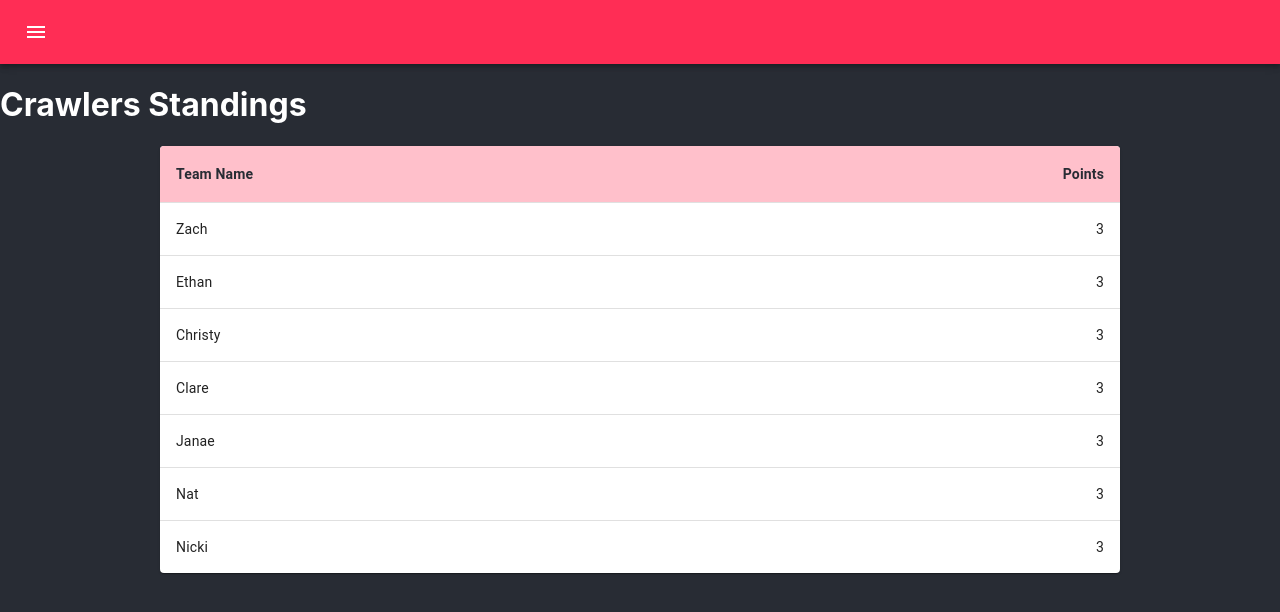
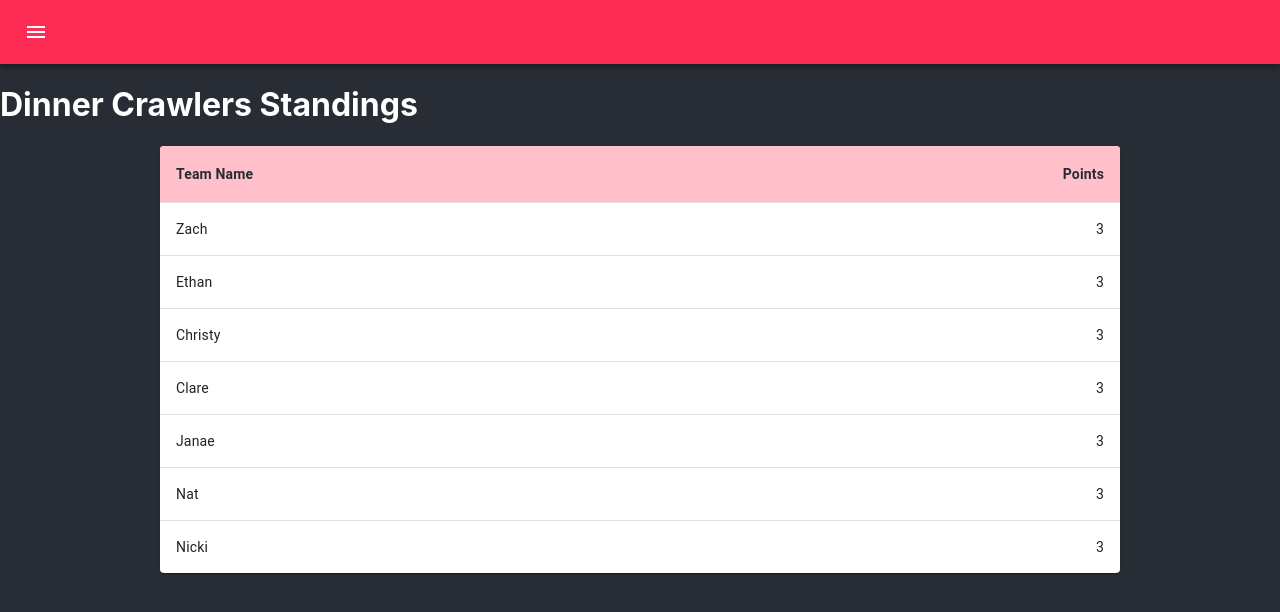
Before and after one commit to zachaustin01/bachelor-league, a React (Create React App) app: page /standings in a window 1280 px wide. Shown: the top 612 px of the page. Built offline with nearby package versions, Linux system fonts and the light colour scheme.

Commit message:
Update team names

```diff
--- a/src/App.js
+++ b/src/App.js
@@ -19,7 +19,7 @@ const theme = createTheme({
 
 function App() {
 
-  const league = "crawlers"
+  const league = "dinner Crawlers"
 
   return (
     <ThemeProvider theme={theme}>
--- a/src/data/teams.json
+++ b/src/data/teams.json
@@ -1,5 +1,5 @@
 {
-    "crawlers": {
+    "dinner Crawlers": {
         "Zach": ["Jenn", "Madina", "Marlena"],
         "Ethan": ["Kelsey A.", "Rachel", "Edwina"],
         "Christy": ["Daisy", "Kelsey T.", "Taylor"],
```
